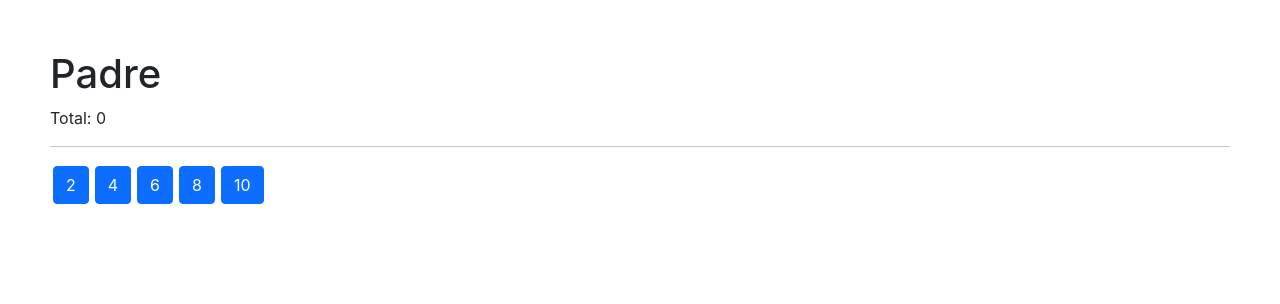
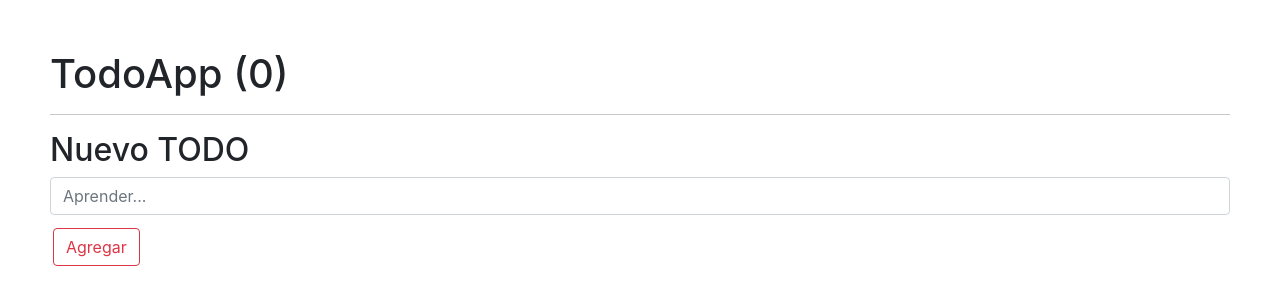
Before and after one commit to ddalairac/course-react, a React (Create React App) app in the folder 05-hook-app/: page / in a window 1280 px wide. Shown: the top 304 px of the page. Built offline with nearby package versions, Linux system fonts and the light colour scheme.

Commit message:
useReducer

```diff
--- a/05-hook-app/src/components/02-useEffect/useForm.js
+++ b/05-hook-app/src/components/02-useEffect/useForm.js
@@ -3,7 +3,9 @@ import { useState } from "react"
 
 export const useForm = (initialState = {}) => {
     const [values, setValues] = useState(initialState)
-
+    const reset = () => {
+        setValues(initialState)
+    }
     const handleInputChange = (e) => {
         let { target } = e
         setValues({
@@ -12,5 +14,5 @@ export const useForm = (initialState = {}) => {
         })
     }
 
-    return [values, handleInputChange]
+    return [values, handleInputChange, reset]
 }
--- /dev/null
+++ b/05-hook-app/src/components/08-useReducer/TodoApp.js
@@ -0,0 +1,79 @@
+import React, { useEffect, useReducer } from 'react'
+import { useForm } from '../02-useEffect/useForm';
+import '../styles.css';
+import { todoReducer } from './todoReducer';
+
+export const TodoApp = () => {
+
+    const init = () => {
+        return JSON.parse(localStorage.getItem("todos")) || []
+    }
+    const [todos, dispatch] = useReducer(todoReducer, [], init)
+    // console.log("todos states: ", todos)
+
+    const [formValues, handleInputChange, reset] = useForm({ description: '' })
+    const { description } = formValues
+    // console.log("formValues: ", formValues)
+
+    useEffect(() => {
+        localStorage.setItem("todos", JSON.stringify(todos))
+    }, [todos])
+
+    const handleDelete = (todo)=>{
+        // console.log("delete",todo)
+        const deleteAction={
+            type:'remove',
+            payload:todo
+        }
+        dispatch(deleteAction)
+    }
+
+    const handleToggle = (todo)=>{
+        const toggleActions = {
+            type: "toggle",
+            payload: todo
+        }
+        dispatch(toggleActions)
+    }
+    const handleSubmit = (e) => {
+        e.preventDefault();
+        // console.log("Nueva tarea")
+        if (description.trim().length > 0) {
+            const newTodo = {
+                id: new Date().getTime(),
+                desc: description,
+                done: false
+            }
+
+            const actions = {
+                type: "add",
+                payload: newTodo
+            }
+            dispatch(actions)
+            reset()
+        }
+    }
+    return (
+        <>
+            <h1>TodoApp ({todos.length})</h1>
+            <hr />
+            <h2>Nuevo TODO</h2>
+            <form onSubmit={handleSubmit}>
+                <input type="text" name="description" placeholder="Aprender..." autoComplete="off"
+                    onChange={handleInputChange}
+                    value={description}
+                    className="form-control" />
+                <button tye="submit" className="btn btn-outline-danger">Agregar</button>
+            </form>
+
+            <ul className="list-group list-group-flush">{
+                todos.map((todo, i) =>
+                    <li key={todo.id} className={`list-group-item todo-li ${todo.done && 'complete'}`}  >
+                        <span onClick={()=>handleToggle(todo)}>{i + 1}. {todo.desc}</span>
+                        <button className="btn btn-danger" onClick={()=>handleDelete(todo)}>Borrar</button>
+                    </li>
+                )
+            }</ul>
+        </>
+    )
+}
--- /dev/null
+++ b/05-hook-app/src/components/08-useReducer/intro-reducer.js
@@ -0,0 +1,34 @@
+// console.log("hola mundo")
+
+const initialToDoState = [
+    {
+        id: 1,
+        todo: "comprar pan",
+        done: false
+    }
+]
+
+function todoReducer(state = initialToDoState, action) {
+    if (action?.type === "agregar") {
+        return [...state, action.payoad]
+    }
+    return state
+}
+
+let todos = todoReducer()
+
+const newToDoState ={
+    id: 2,
+    todo: "comprar leche",
+    done: true
+}
+
+
+const action = {
+    type: 'agregar',
+    payoad: newToDoState
+}
+
+todos = todoReducer(todos, action)
+
+console.log("todos ", todos)
--- /dev/null
+++ b/05-hook-app/src/components/08-useReducer/todoReducer.js
@@ -0,0 +1,16 @@
+export const todoReducer = (state = [], action) => {
+    switch (action.type) {
+        case 'add':
+            return [...state, action.payload]
+        case 'remove':
+            return state.filter(todo => todo.id !== action.payload.id)
+        case 'toggle':
+            return state.map(todo =>
+                (todo.id === action.payload.id)
+                    ? { ...todo, done: !todo.done }
+                    : todo
+                )
+        default:
+return state
+    }
+}
--- a/05-hook-app/src/components/styles.css
+++ b/05-hook-app/src/components/styles.css
@@ -14,3 +14,12 @@ body{
 button{
     margin: 3px;;
 }
+.todo-li{
+    display: flex;
+    justify-content: space-between;
+    align-items: center;
+}
+
+.todo-li.complete span{
+    text-decoration: line-through;
+}
--- a/05-hook-app/src/index.js
+++ b/05-hook-app/src/index.js
@@ -1,6 +1,9 @@
 import React from 'react';
 import ReactDOM from 'react-dom';
-import { Padre } from './components/07-tarea-memo/Padre';
+
+import { TodoApp } from './components/08-useReducer/TodoApp';
+// import "./components/08-useReducer/intro-reducer"
+// import { Padre } from './components/07-tarea-memo/Padre';
 // import { CallbackHook } from './components/06-memos/CallbackHook';
 // import { MemoHook } from './components/06-memos/MemoHook';
 // import { Memorize } from './components/06-memos/Memorize';
@@ -30,7 +33,8 @@ ReactDOM.render(
     {/* <Memorize /> */}
     {/* <MemoHook /> */}
     {/* <CallbackHook /> */}
-    <Padre />
+    {/* <Padre /> */}
+    <TodoApp />
 
   </React.StrictMode>,
   document.getElementById('root')
```
